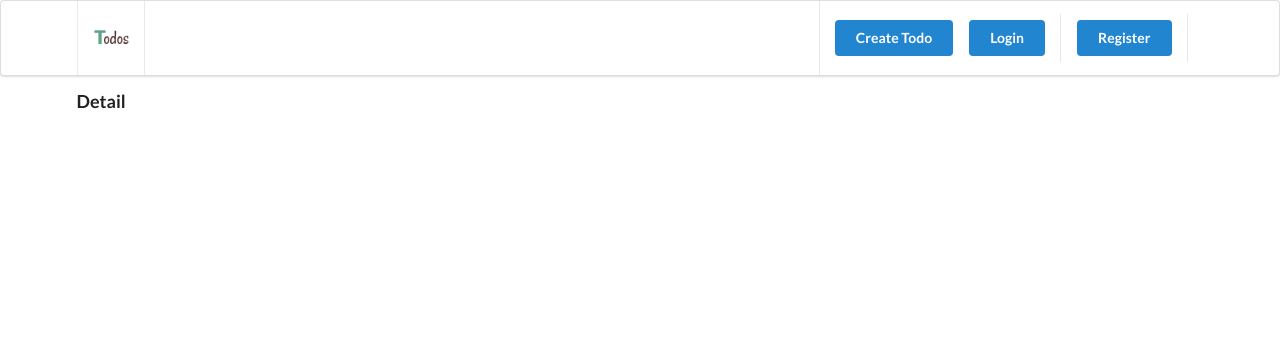
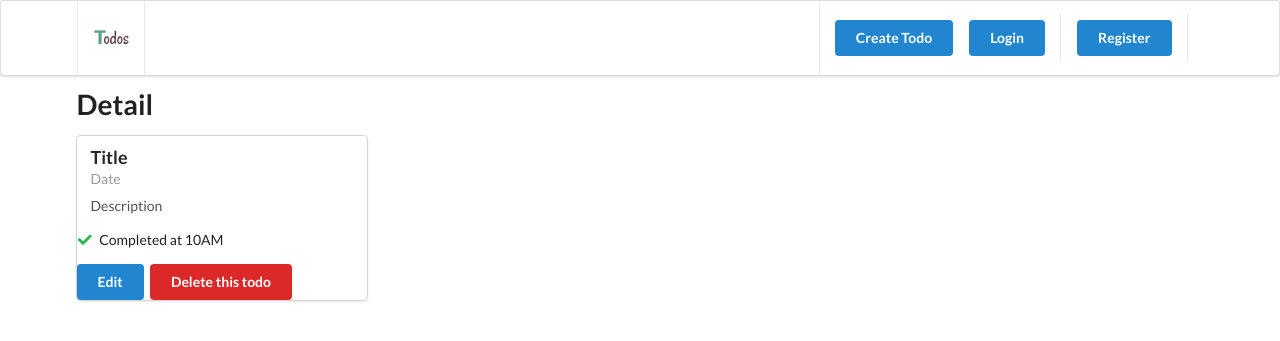
Before and after one commit to taremwa/djTodo, a Django app: page /todo/3 in a window 1280 px wide. Shown: the top 341 px of the page. Run offline with Django 3.2, Linux system fonts and the light colour scheme; data comes from the database, SQL or seed files in the repository.

Commit message:
UI for todo detail (Edit/Delete selected todo task)

```diff
--- a/todo/views.py
+++ b/todo/views.py
@@ -3,6 +3,7 @@ from .forms import TodoForm
 from . models import Todo
 from django.http import HttpResponseRedirect
 from django.urls import reverse
+from django.shortcuts import get_object_or_404
 
 # Create your views here.
 
@@ -54,4 +55,6 @@ def create_todo(request):
 
 
 def todo_detail(request, id):
-    return render(request, 'todo/todo-detail.html', {})
+    todo = get_object_or_404(Todo, pk=id)
+    context = {'todo': todo}
+    return render(request, 'todo/todo-detail.html', context)
--- a/todosite/templates/todo/todo-detail.html
+++ b/todosite/templates/todo/todo-detail.html
@@ -6,7 +6,27 @@
 {% block content %}
 
 
-    <h3>Detail</h3>
+    <h1 class="ui header">Detail</h1>
+
+    <div class="ui card">
+        <div class="content">
+            <div class="header">Title</div>
+            <div class="meta">Date</div>
+            <div class="description">
+                <p>Description</p>
+            </div>
+        </div>
+        <div class="extra-content">
+
+            <p>
+                <i class="check icon green"></i>
+
+                Completed at 10AM
+            </p>
+            <a href="" class="ui button primary">Edit</a>
+            <a href="" class="ui button red">Delete this todo</a>
+        </div>
+    </div>
 
 
 
```
